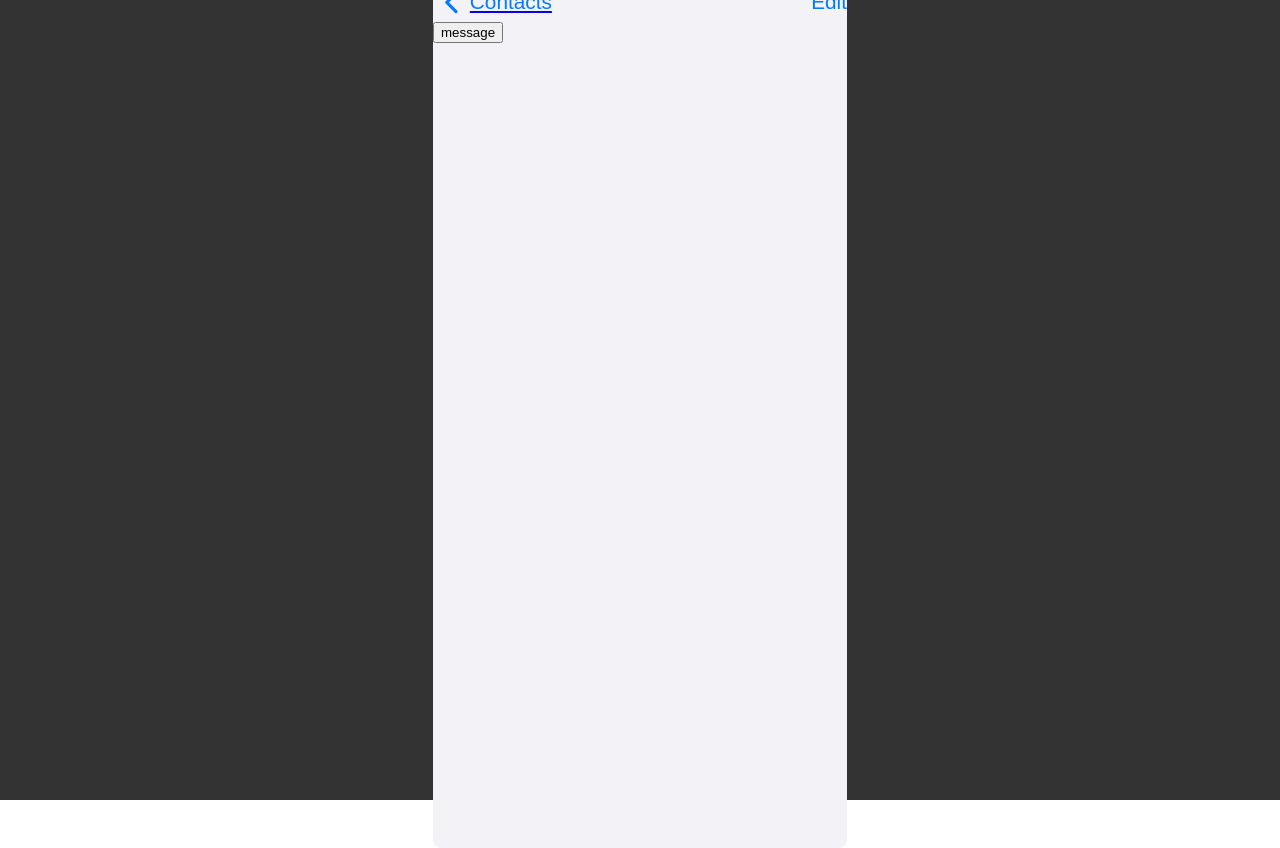
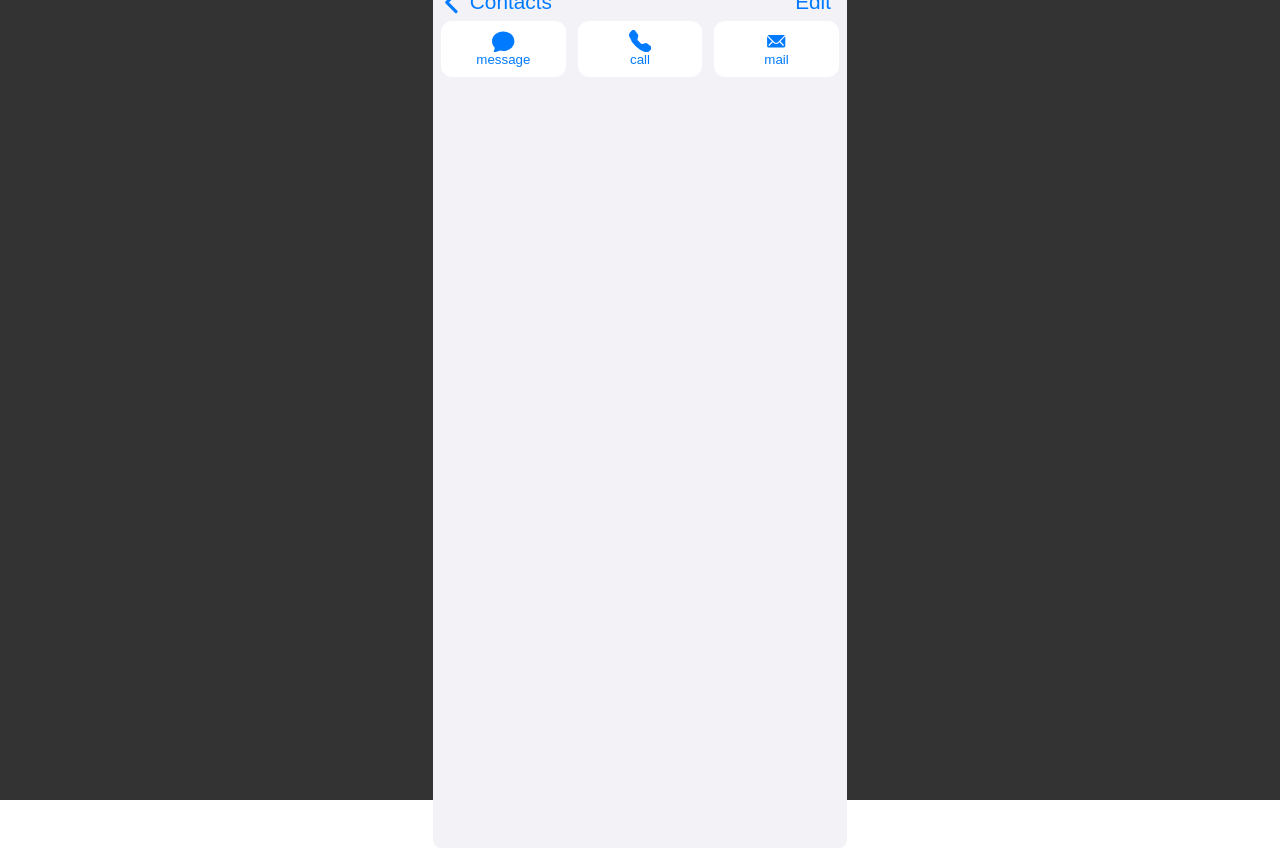
Before and after one commit to dararod/ios-contacts-clone, a React (Create React App) app: page /07dacef3-59b7-4ee3-92ea-5ab54c68197b in a window 1280 px wide. Built offline with nearby package versions, Linux system fonts and the light colour scheme.

Commit message:
add: contact action buttons

```diff
--- a/src/components/ContactView/ContactButton/ContactViewButton.css
+++ b/src/components/ContactView/ContactButton/ContactViewButton.css
@@ -0,0 +1,19 @@
+.contact-view-button {
+    display: flex;
+    justify-content: space-between;
+    padding-left: .5rem;
+    padding-right: .5rem;
+}
+
+.contact-view-button button{
+    align-items: center;
+    background-color: #FFFFFF;
+    border: none;
+    border-radius: .7rem;
+    color: #007aff;
+    display: flex;
+    flex-direction: column;
+    height: 3.5rem;
+    justify-content: center;
+    width: 7.8rem;
+}
--- a/src/components/ContactView/ContactButton/index.jsx
+++ b/src/components/ContactView/ContactButton/index.jsx
@@ -1,7 +1,15 @@
 import React from 'react'
+import { BsFillChatFill, BsFillTelephoneFill } from "react-icons/bs";
+import { IoIosMail } from "react-icons/io";
 
 import './ContactViewButton.css'
 
 export default function ContactButton() {
-  return <button>message</button>
+  return(
+    <div className='contact-view-button'>
+      <button><BsFillChatFill size={"1.4rem"}/> message</button>
+       <button><BsFillTelephoneFill size={"1.4rem"}/>call</button>
+       <button><IoIosMail size={"1.4rem"}/>mail</button>
+    </div>
+  )
 }
--- a/src/components/ContactView/ContactView.css
+++ b/src/components/ContactView/ContactView.css
@@ -16,6 +16,13 @@
   padding: 0;
 }
 
-.contact-view-nav button h4 {
-  margin: 0;
+.contact-view-nav a{
+    display: block;
+    color: #000000;
+    text-decoration: none;
+    width: 100%;
 }
+
+#contact-button-edit {
+  padding-right: 1rem;
+}
--- a/src/components/ContactView/index.jsx
+++ b/src/components/ContactView/index.jsx
@@ -14,12 +14,11 @@ export default function ContactsViewComponent() {
       <nav className="contact-view-nav">
         <Link to={`/`}>
           <button>
-            {' '}
             <FiChevronLeft size={'2.3rem'} />
             Contacts
           </button>
         </Link>
-        <button>Edit</button>
+        <button id='contact-button-edit'>Edit</button>
       </nav>
       <ContactButton />
     </div>
```
